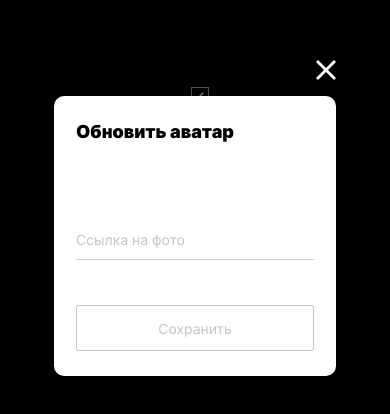
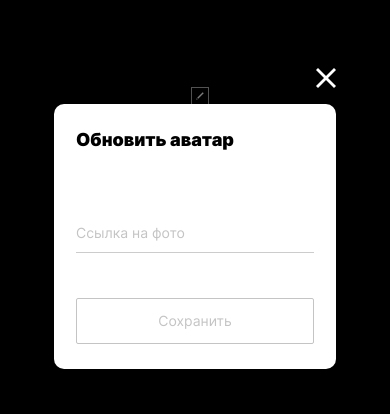
Before and after one commit to iramurashova/mesto-project-bootcamp, a website built with webpack: page src/index.html in a window 390 px wide. Both pictures are taken after a click on the element 195 px from the left and 186 px from the top of the page. Shown: the part 186-600 px from the top of the page. Built offline with nearby package versions, Linux system fonts and the light colour scheme; no server answers.

Commit message:
fix: попап в мобильной версии

```diff
--- a/src/blocks/popup/__title/popup__title.css
+++ b/src/blocks/popup/__title/popup__title.css
@@ -13,6 +13,6 @@
     .popup__title {
         font-size: 18px;
         line-height: 22px;
-        padding-bottom: 75px;
+        padding-bottom: 60px;
     }
 }
```
